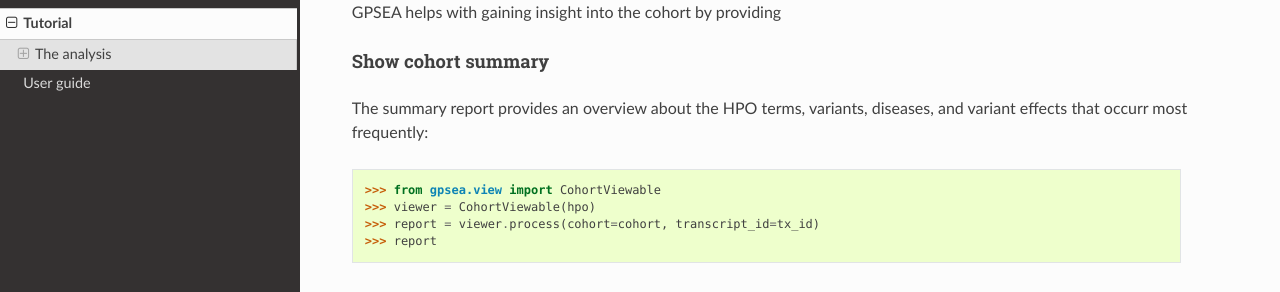
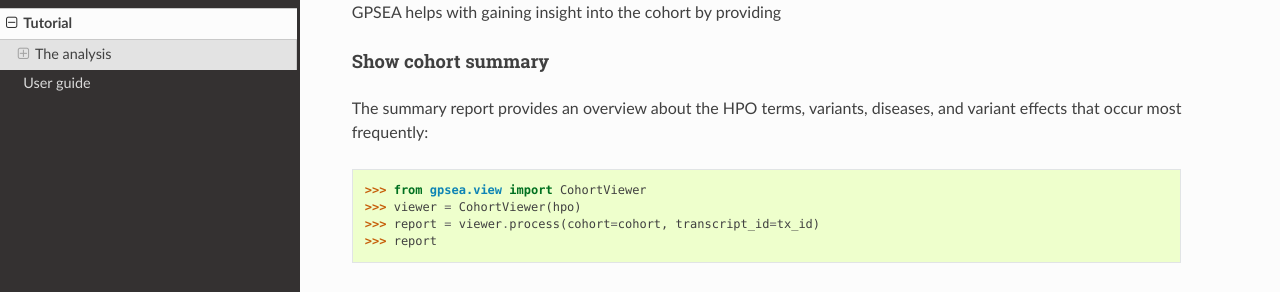
Before and after one commit to monarch-initiative/gpsea, a Sphinx documentation site: the page built from docs/tutorial.rst, in a window 1280 px wide and 900 px high, scrolled down 1989 px. Shown: the part 159-451 px from the top of the window. Built offline with Sphinx 7.4.7 and the Read the Docs theme 3.1.0, drawn with Linux system fonts in a browser that asks for light colours; pages that are not in the unit, such as notebooks, are missing from menus.

Commit message:
Rename `CohortViewable` to `CohortViewer`.

```diff
--- a/docs/tutorial.rst
+++ b/docs/tutorial.rst
@@ -110,10 +110,10 @@ GPSEA helps with gaining insight into the cohort by providing
 Show cohort summary
 -------------------
 
-The summary report provides an overview about the HPO terms, variants, diseases, and variant effects that occurr most frequently:
+The summary report provides an overview about the HPO terms, variants, diseases, and variant effects that occur most frequently:
 
->>> from gpsea.view import CohortViewable
->>> viewer = CohortViewable(hpo)
+>>> from gpsea.view import CohortViewer
+>>> viewer = CohortViewer(hpo)
 >>> report = viewer.process(cohort=cohort, transcript_id=tx_id)
 >>> report  # doctest: +SKIP
 
--- a/docs/user-guide/exploratory.rst
+++ b/docs/user-guide/exploratory.rst
@@ -98,10 +98,10 @@ Cohort summary
 --------------
 
 We recommend that users start be generating a cohort summary
-with an overview about the HPO terms, variants, diseases, and variant effects that occurr most frequently:
+with an overview about the HPO terms, variants, diseases, and variant effects that occur most frequently:
 
->>> from gpsea.view import CohortViewable
->>> viewer = CohortViewable(hpo)
+>>> from gpsea.view import CohortViewer
+>>> viewer = CohortViewer(hpo)
 >>> report = viewer.process(cohort=cohort, transcript_id=tx_id)
 >>> report  # doctest: +SKIP
 
```
Also changed, not shown: 3 other files.
